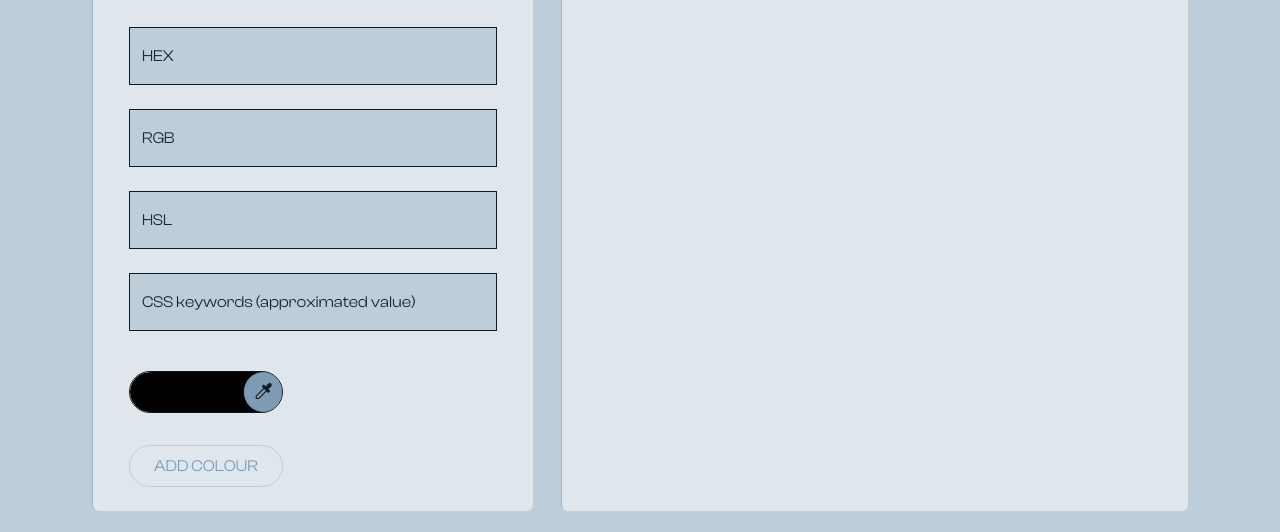
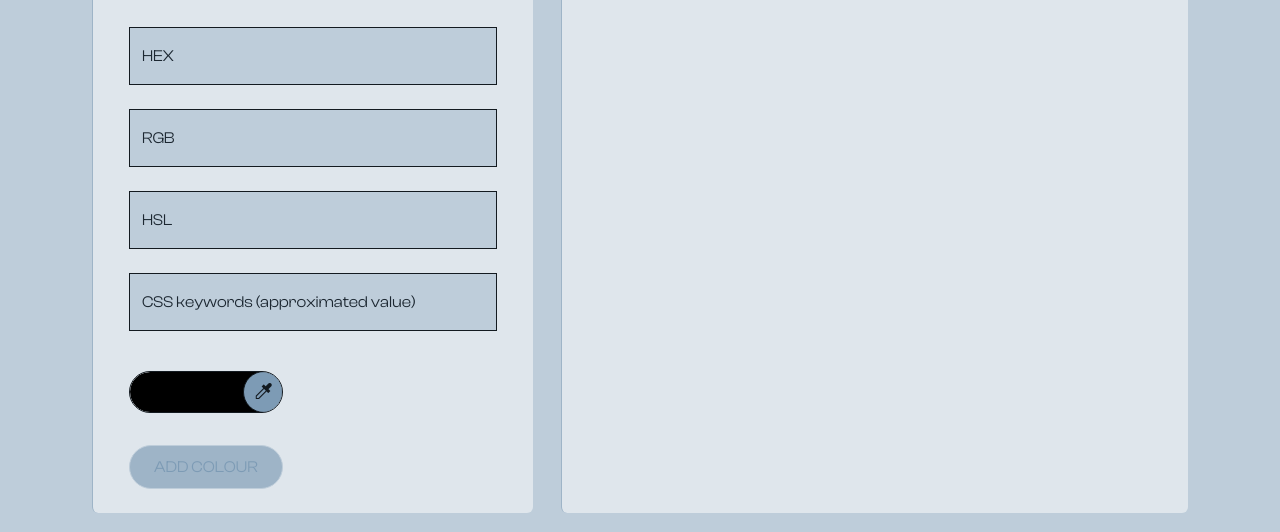
Before and after one commit to antoniodegou/gradlist-mod2b, a website built with Vite: page index.html in a window 1280 px wide. In both pictures the pointer is over the input "Add Colour". Shown: the part 188-720 px from the top of the page. Built offline with nearby package versions, Linux system fonts and the light colour scheme; files whose address does not match are found by name.

Commit message:
added hover state to the buttons on dark and light modes

```diff
--- a/assets/css/modules/02light-dark-mode.scss
+++ b/assets/css/modules/02light-dark-mode.scss
@@ -7,12 +7,15 @@ DEFINE COLOURS FOR COLOUR MODES
     color: $white-2;
     border-color: $white-1!important;
     transition: all $transition-time;
+
     .mybox{
       background-color:$black-1;
     }
+
     .collapse-title{
       color:$white-1;
     }
+
     .mybox{
       border-top: solid $border-width $black-3 !important;
       border-left: solid $border-width $black-3 !important;
@@ -76,7 +79,16 @@ DEFINE COLOURS FOR COLOUR MODES
     .invalid + *:before{
       color:	$invalid;
     }
-
+    #submit:hover, #copy:hover{
+      height:42px;
+      transition: all $transition-time;
+    }
+    #submit:hover, #copy:hover{
+      // border: solid calc($border-width + 1px) $white-1!important;
+      background-color: $black-3;
+      height:44px;
+      transition: all 0.1s;
+    }
 
   }
 
@@ -174,6 +186,17 @@ DEFINE COLOURS FOR COLOUR MODES
   #copy{
     color: $black-2;
   }
+  #submit:hover, #copy:hover{
+    height:42px;
+    transition: all $transition-time;
+  }
+  #submit:hover, #copy:hover{
+    // border: solid calc($border-width + 1px) $white-1!important;
+    background-color: $white-3;
+    height:44px;
+    transition: all 0.1s;
+  }
+
 
 
   }
```
